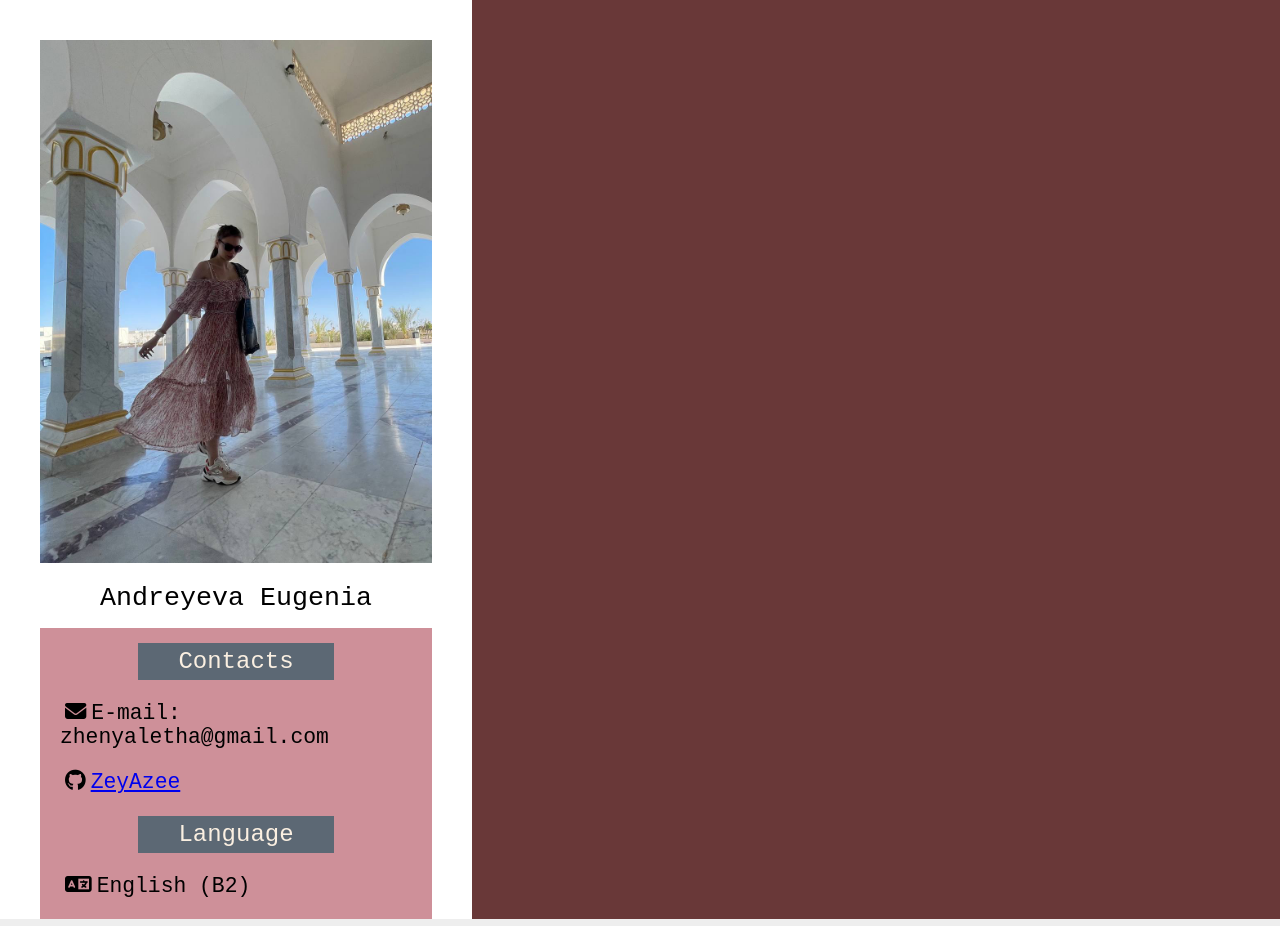
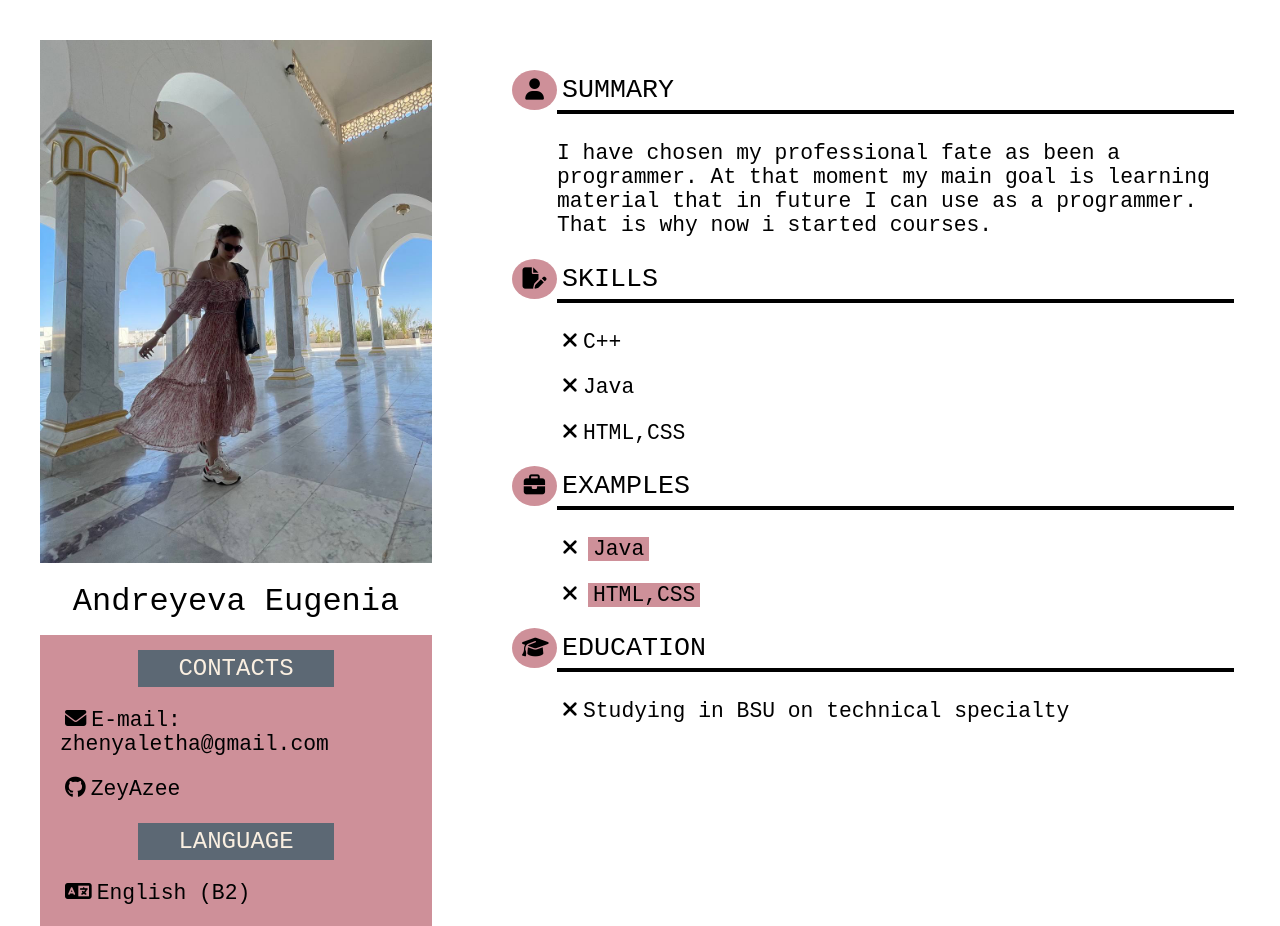
Before and after one commit to ZeyAzee/rsschool-cv, a plain HTML site: page index.html in a window 1280 px wide. Drawn offline with Linux system fonts and the light colour scheme.

Commit message:
feat: add more implements

```diff
--- a/index.html
+++ b/index.html
@@ -15,18 +15,67 @@
             </div>
             <div class="row2">
             <div>
-                 <p class="r2">Contacts</p>
+                 <p class="r2">CONTACTS</p>
                  <p class="icon"><i class="fa-solid fa-envelope"></i>E-mail: zhenyaletha@gmail.com</p>
-                 <p class="icon"><i class="fa-brands fa-github"></i><a href="https://github.com/ZeyAzee">ZeyAzee</a></p>
+                 <p class="icon li"><i class="fa-brands fa-github"></i><a class="li" href="https://github.com/ZeyAzee">ZeyAzee</a></p>
             </div>
             <div >
-                <p class="r2">Language</p>
+                <p class="r2">LANGUAGE</p>
                 <p class="icon"><i class="fa-solid fa-language"></i>English (B2)</p>
             </div>
             </div>
         </aside>
         <main>
-
+                <div id="container">
+                    <div id="sidebar">
+                        <p class="zero"> <i class="fa-solid fa-user"></i></p>
+                    </div>
+                    <div id="content">
+                        <p class="zero"> SUMMARY</p>
+                    </div>
+                  </div>
+                  <div>
+                      <p class="text">
+                        I have chosen my professional fate as been a programmer. At that moment my main goal is learning material that in future I can use as a programmer. That is why now i started courses.
+                      </p>
+                  </div>
+                  <div id="container">
+                    <div id="sidebar">
+                        <p class="zero"><i class="fa-solid fa-file-pen"></i></p>
+                    </div>
+                    <div id="content">
+                        <p class="zero"> SKILLS</p>
+                    </div>
+                  </div>
+                  <div>
+                    <p class="icon text"><i class="fa-solid fa-xmark"></i>C++</p>
+                    <p class="icon text"><i class="fa-solid fa-xmark"></i>Java</p>
+                    <p class="icon text"><i class="fa-solid fa-xmark"></i>HTML,CSS</p>
+                  </div>
+                  <div id="container">
+                    <div id="sidebar">
+                        <p class="zero"><i class="fa-solid fa-briefcase"></i></p>
+                    </div>
+                    <div id="content">
+                        <p class="zero"> EXAMPLES</p>
+                    </div>
+                  </div>
+                  <div>
+                    <p class="icon text"><i class="fa-solid fa-xmark"></i><a class="link" href="https://github.com/ZeyAzee/java-lab7">Java</a></p>
+                    <p class="icon text"><i class="fa-solid fa-xmark"></i><a class="link" href="https://github.com/ZeyAzee/4shcool">HTML,CSS</a></p>
+                  </div>
+                  <div id="container">
+                    <div id="sidebar">
+                        <p class="zero"> <i class="fa-solid fa-graduation-cap"></i></p>
+                    </div>
+                    <div id="content">
+                        <p class="zero"> EDUCATION</p>
+                    </div>
+                  </div>
+                  <div>
+                    <div>
+                        <p class="icon text"><i class="fa-solid fa-xmark"></i>Studying in BSU on technical specialty</p>
+                    </div>
         </main>
     </body>
 </html>
--- a/style.css
+++ b/style.css
@@ -20,8 +20,8 @@ body {
 main {
     width: 65%;
     min-width: 240px;
-    padding: 30px 40px 0px 40px;
-    background-color: #693838;
+    padding: 70px 40px 0px 40px;
+    background-color: #ffffff;
     color: rgb(0, 0, 0);
   }
   .img1{
@@ -31,12 +31,13 @@ main {
       width: 100%;
       background-color: rgb(206, 144, 153);
       padding-bottom: 0px;
+      text-decoration: none;
   }
   .r1{
     margin: auto;
     padding: 15px;
     text-align: center;
-    font-size: 20pt;
+    font-size: 24pt;
   }
   .r2{
         margin: auto;
@@ -61,3 +62,51 @@ main {
         padding-right: 5px;
         padding-left: 5px;
       }
+      #container {
+        width:100%;
+        height: 50px;
+        margin:0 auto;
+        overflow: hidden;
+        font-size: 20pt;
+
+      }
+      #sidebar {
+        float:left;
+        width:45px;
+        background-color: rgb(206, 144, 153);
+        border-radius: 50%;
+        text-align: center;
+      }
+      #content {
+        float:left;
+        width:93%;
+        border-bottom: 3pt solid black;
+      }
+      .zero{
+          margin: 5px;
+      }
+      .text{
+          padding-left: 45px;
+          font-size: 16pt;
+      }
+      .link{
+          color:black;
+          text-decoration: none;
+          background-color:  rgb(206, 144, 153);
+          margin: 5px;
+          text-align: center;
+          font-size: 16pt;
+          padding-left: 5px;
+          padding-right: 5px;
+      }
+      .link:hover{
+           background-color: rgb(122, 84, 90);
+           color: #ffffff;
+      }
+      .li{
+        text-decoration: none;
+        color: black;
+      }
+      .li:hover{
+          color: #ffffff;
+      }
```
Also changed, not shown: 2 other files.
